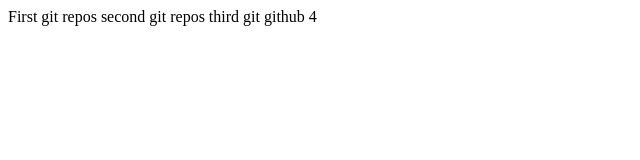
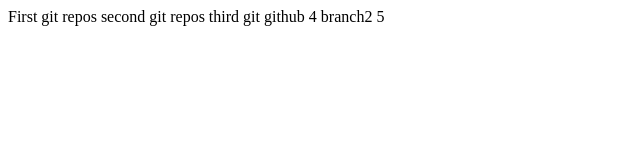
Before and after one commit to odymko/test-git, a plain HTML site: page index.html in a window 1280 px wide. Shown: the full height of the page, 0-640 px from the left. Drawn offline with Linux system fonts and the light colour scheme.

Commit message:
b2 5b2 5

```diff
--- a/index.html
+++ b/index.html
@@ -8,6 +8,7 @@
 	second git repos
     third git
 	github 4
+	branch2 5
 
 </body>
 </html>
```
